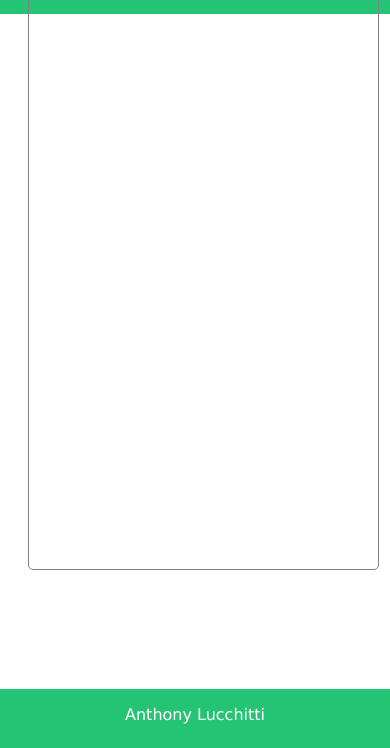
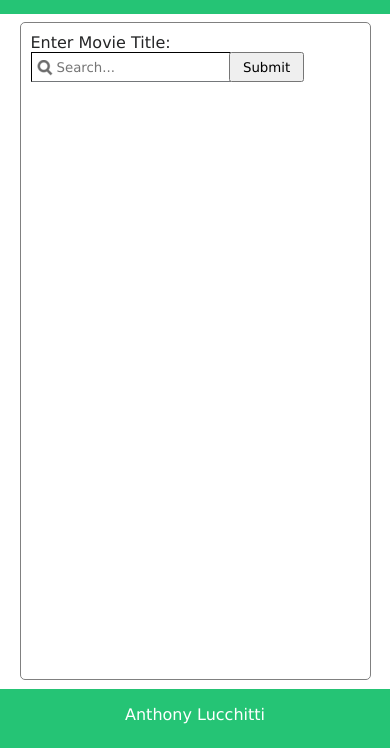
Before and after one commit to alucchitti/C1SESSubmission, a plain HTML site: page index.html in a window 390 px wide. Shown: the part 96-844 px from the top of the page. Drawn offline with Linux system fonts and the light colour scheme.

Commit message:
Update styles for mobile friendly

```diff
--- a/styles.css
+++ b/styles.css
@@ -16,10 +16,12 @@ header {
 }
 
 main {
-	position: absolute;
-	height: 75%;
+	position: fixed;
+	top: 14%;
+	right: 5%;
+	bottom: 8%;
+	left: 5%;
 	width: 90%;
-	margin: 6.5% 5% 0% 5%;
 	padding: 10px 10px 10px 10px;
 	border: 1.5px solid gray;
 	border-radius: 5px;
```
